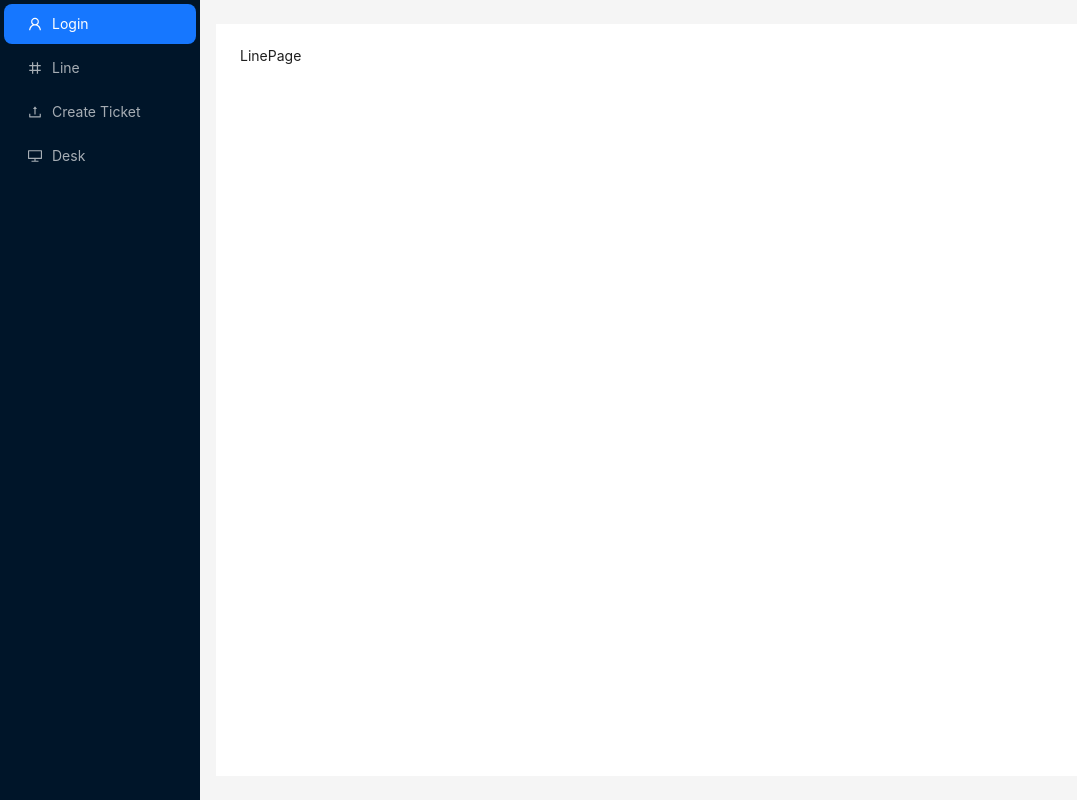
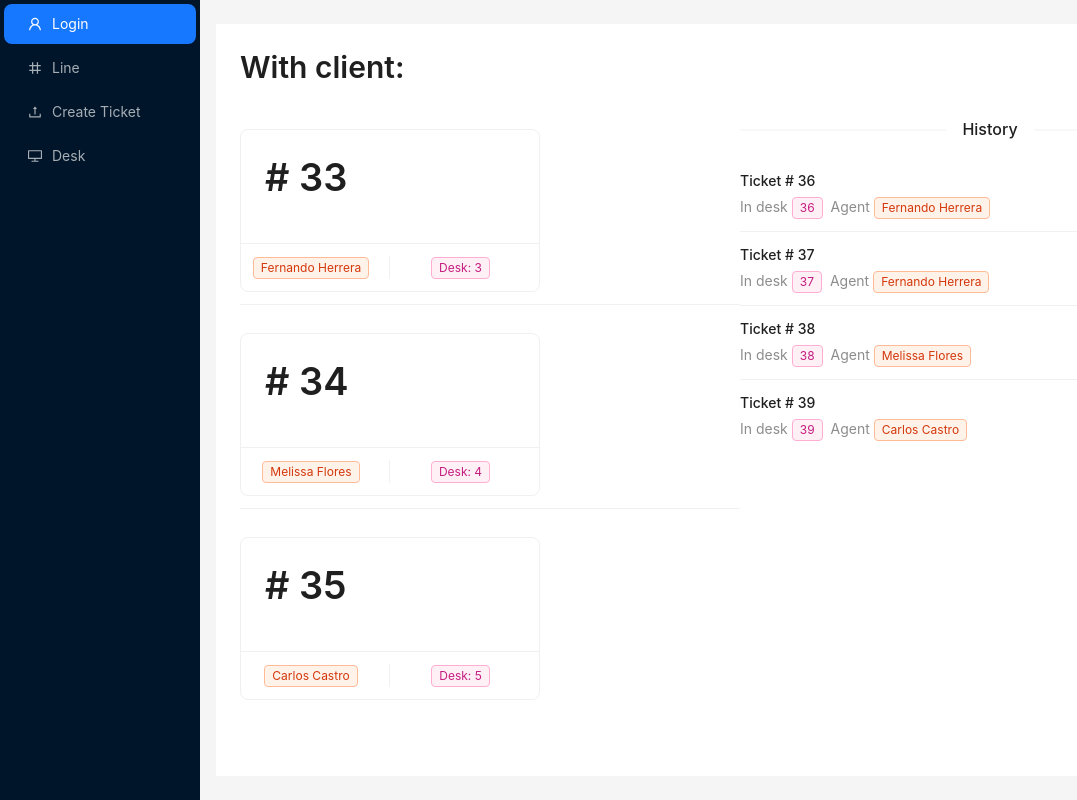
Before and after one commit to diegopagini/Ticket-App_React, a React (Create React App) app: page /line in a window 1280 px wide. Shown: the whole page, without its empty margins (0-1077 px from the left). Built offline with nearby package versions, Linux system fonts and the light colour scheme.

Commit message:
Line Page

```diff
--- a/src/pages/LinePage.tsx
+++ b/src/pages/LinePage.tsx
@@ -1,5 +1,94 @@
 /** @format */
+import { Card, Col, Divider, List, Row, Tag, Typography } from 'antd';
+
+const { Title, Text } = Typography;
+
+const data = [
+	{
+		ticketNo: 33,
+		escritorio: 3,
+		agente: 'Fernando Herrera',
+	},
+	{
+		ticketNo: 34,
+		escritorio: 4,
+		agente: 'Melissa Flores',
+	},
+	{
+		ticketNo: 35,
+		escritorio: 5,
+		agente: 'Carlos Castro',
+	},
+	{
+		ticketNo: 36,
+		escritorio: 3,
+		agente: 'Fernando Herrera',
+	},
+	{
+		ticketNo: 37,
+		escritorio: 3,
+		agente: 'Fernando Herrera',
+	},
+	{
+		ticketNo: 38,
+		escritorio: 2,
+		agente: 'Melissa Flores',
+	},
+	{
+		ticketNo: 39,
+		escritorio: 5,
+		agente: 'Carlos Castro',
+	},
+];
 
 export const LinePage = () => {
-	return <div>LinePage</div>;
+	return (
+		<>
+			<Title level={2}>With client: </Title>
+			<Row>
+				<Col span={12}>
+					<List
+						dataSource={data.slice(0, 3)}
+						renderItem={(item) => (
+							<List.Item>
+								<Card
+									style={{
+										width: 300,
+										marginTop: 16,
+									}}
+									actions={[
+										<Tag color='volcano'>{item.agente}</Tag>,
+										<Tag color='magenta'>Desk: {item.escritorio}</Tag>,
+									]}
+								>
+									<Title># {item.ticketNo}</Title>
+								</Card>
+							</List.Item>
+						)}
+					/>
+				</Col>
+				<Col span={12}>
+					<Divider>History</Divider>
+					<List
+						dataSource={data.slice(3)}
+						renderItem={(item) => (
+							<List.Item>
+								<List.Item.Meta
+									title={`Ticket # ${item.ticketNo}`}
+									description={
+										<>
+											<Text type='secondary'>In desk </Text>
+											<Tag color='magenta'>{item.ticketNo}</Tag>
+											<Text type='secondary'>Agent </Text>
+											<Tag color='volcano'>{item.agente}</Tag>
+										</>
+									}
+								/>
+							</List.Item>
+						)}
+					/>
+				</Col>
+			</Row>
+		</>
+	);
 };
```
